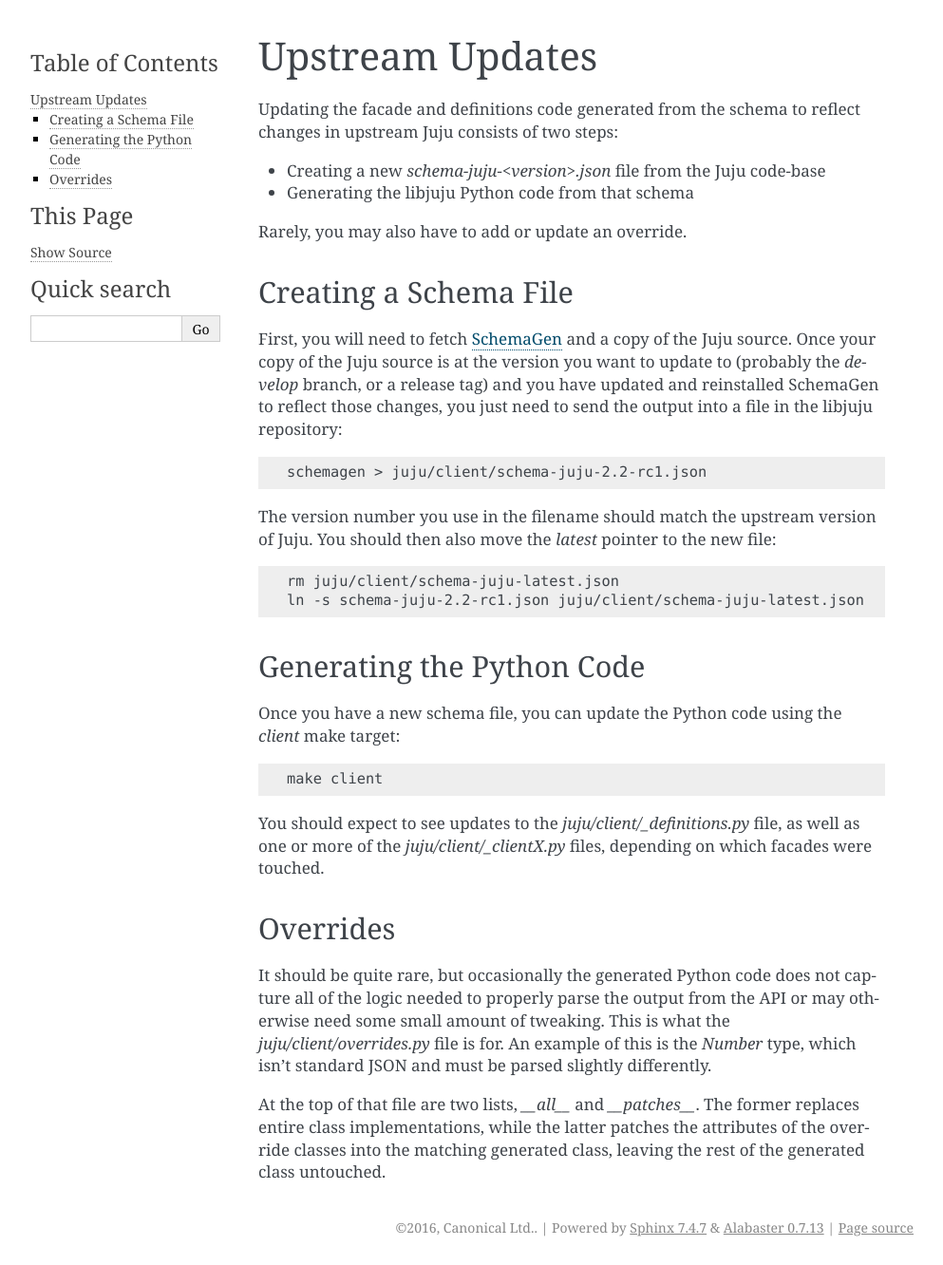
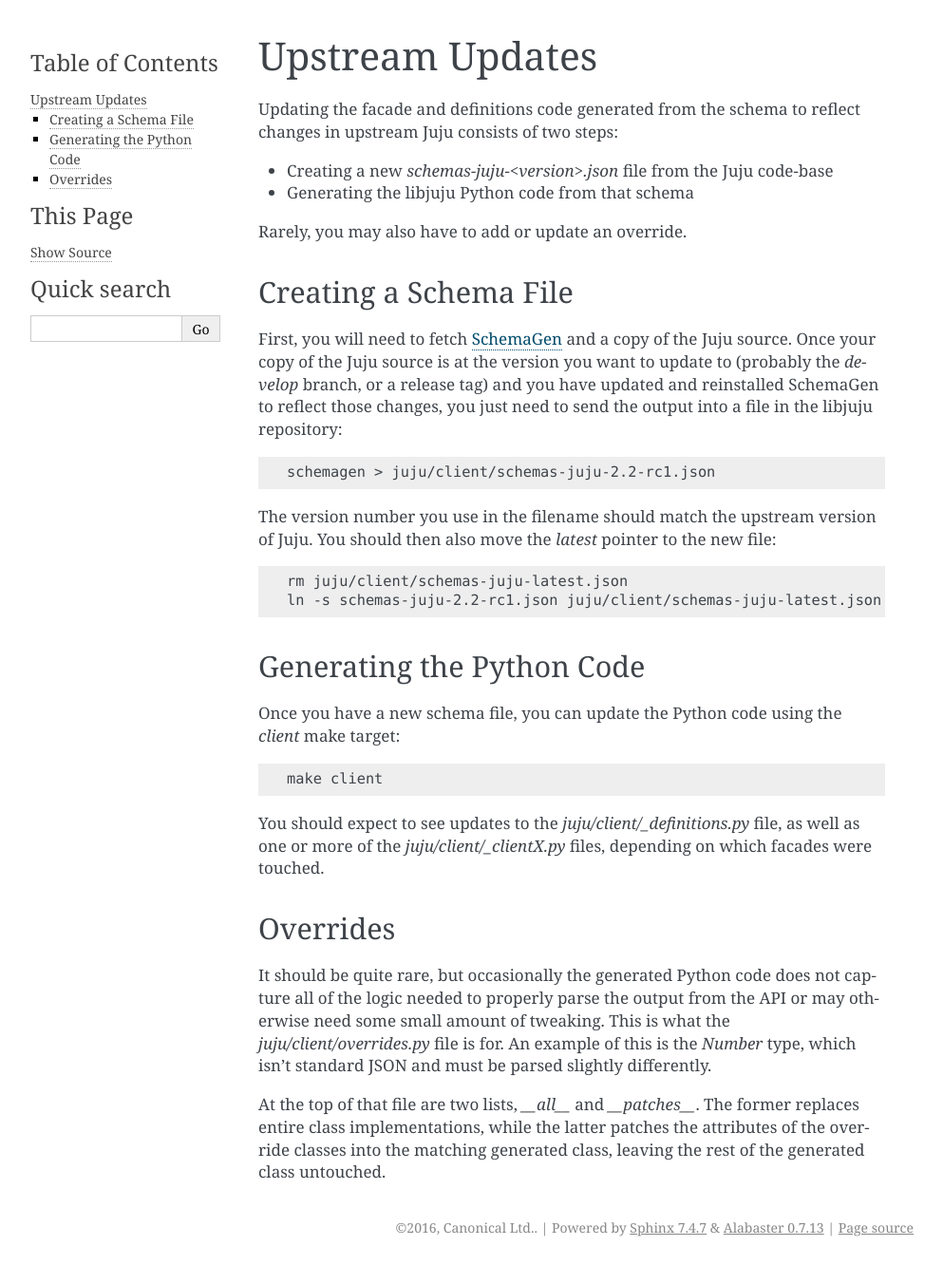
Before and after one commit to juju/python-libjuju, a Sphinx documentation site: the page built from docs/upstream-updates/index.rst, in a window 1280 px wide. Shown: the whole page at 95% size, without its empty margins (148-1141 px from the left). Built offline with Sphinx 7.4.7, drawn with Linux system fonts in a browser that asks for light colours.

Commit message:
Update doc to be consistent with existing schema filenames
Signed-off-by: Adam Stokes <battlemidget@users.noreply.github.com>

```diff
--- a/docs/upstream-updates/index.rst
+++ b/docs/upstream-updates/index.rst
@@ -4,7 +4,7 @@
 Updating the facade and definitions code generated from the schema
 to reflect changes in upstream Juju consists of two steps:
 
-* Creating a new `schema-juju-<version>.json` file from the Juju code-base
+* Creating a new `schemas-juju-<version>.json` file from the Juju code-base
 * Generating the libjuju Python code from that schema
 
 Rarely, you may also have to add or update an override.
@@ -21,7 +21,7 @@
 
 .. code:: bash
 
-  schemagen > juju/client/schema-juju-2.2-rc1.json
+  schemagen > juju/client/schemas-juju-2.2-rc1.json
 
 The version number you use in the filename should match the upstream
 version of Juju.  You should then also move the `latest` pointer to
@@ -29,8 +29,8 @@
 
 .. code:: bash
 
-  rm juju/client/schema-juju-latest.json
-  ln -s schema-juju-2.2-rc1.json juju/client/schema-juju-latest.json
+  rm juju/client/schemas-juju-latest.json
+  ln -s schemas-juju-2.2-rc1.json juju/client/schemas-juju-latest.json
 
 
 Generating the Python Code
```
